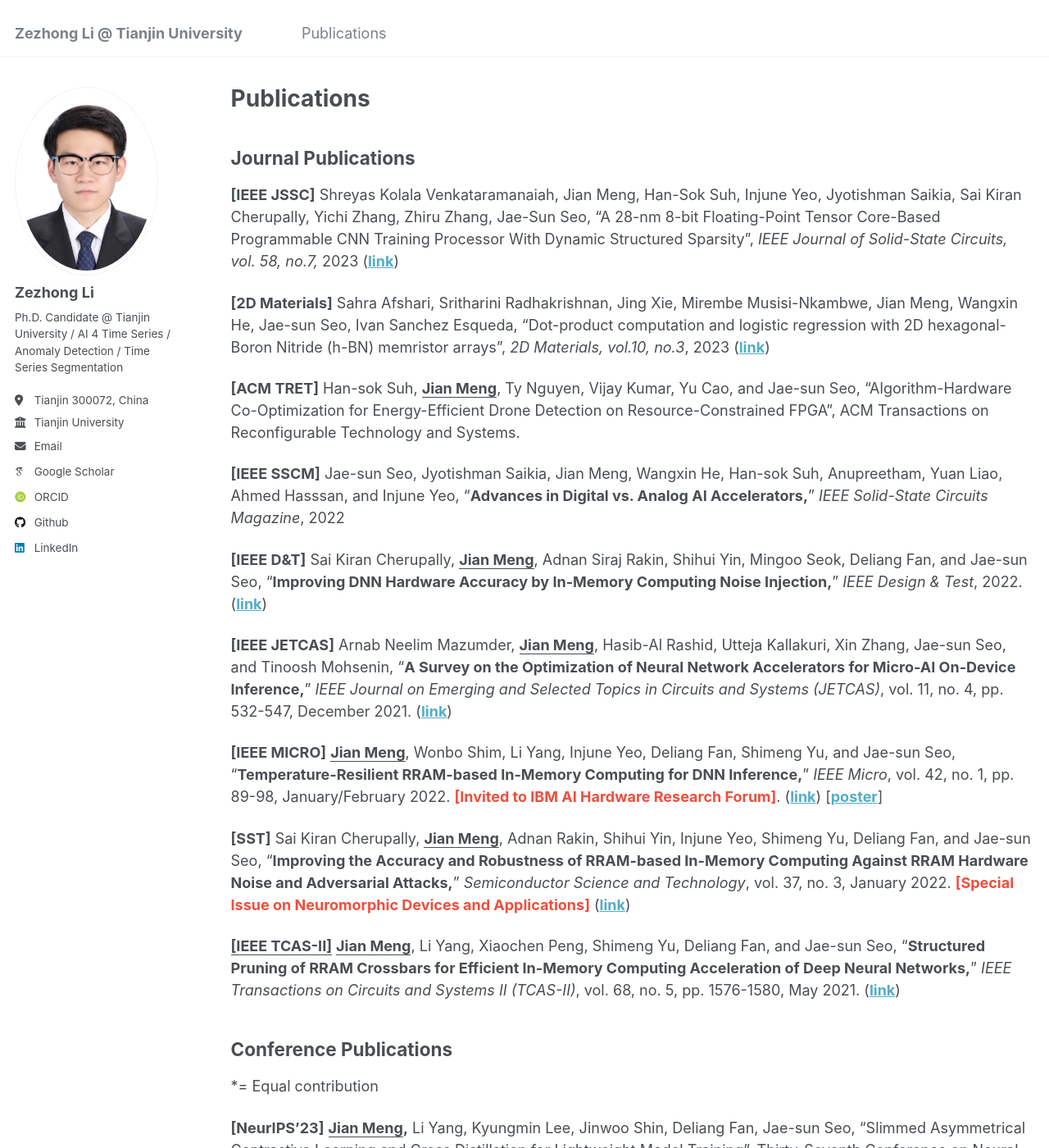
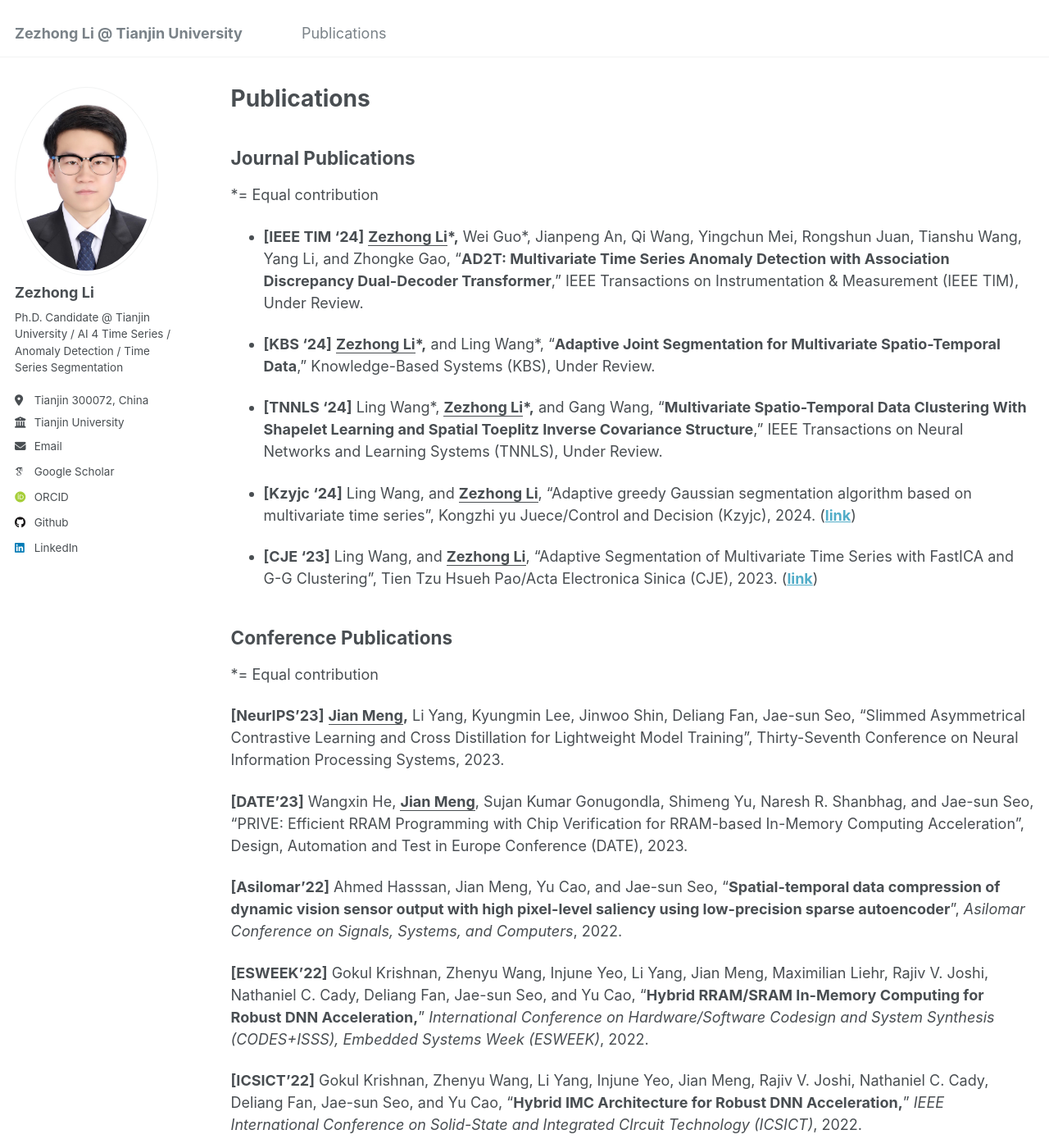
Before and after one commit to lzz19980125/lzz19980125.github.io, a Jekyll site: the page built from _pages/publications.md, in a window 1280 px wide and 1400 px high. Shown: the whole window at 82% size. Built offline with Jekyll 4.4.1, drawn with Linux system fonts in a browser that asks for light colours; some web fonts are replaced.

Commit message:
Update publications.md

```diff
--- a/_pages/publications.md
+++ b/_pages/publications.md
@@ -7,23 +7,18 @@ author_profile: true
 
 ## Journal Publications
 
-**[IEEE JSSC]** Shreyas Kolala Venkataramanaiah, Jian Meng, Han-Sok Suh, Injune Yeo, Jyotishman Saikia, Sai Kiran Cherupally, Yichi Zhang, Zhiru Zhang, Jae-Sun Seo, "A 28-nm 8-bit Floating-Point Tensor Core-Based Programmable CNN Training Processor With Dynamic Structured Sparsity", *IEEE Journal of Solid-State Circuits, vol. 58, no.7,* 2023 ([**link**](https://ieeexplore.ieee.org/abstract/document/10124223))
+*= Equal contribution
 
-**[2D Materials]** Sahra Afshari, Sritharini Radhakrishnan, Jing Xie, Mirembe Musisi-Nkambwe, Jian Meng, Wangxin He, Jae-sun Seo, Ivan Sanchez Esqueda, "Dot-product computation and logistic regression with 2D hexagonal-Boron Nitride (h-BN) memristor arrays", *2D Materials, vol.10, no.3*, 2023 ([**link**](https://iopscience.iop.org/article/10.1088/2053-1583/acdfe1/meta))
+- **[IEEE TIM '24]** **<u>Zezhong Li</u>\*,** Wei Guo\*, Jianpeng An, Qi Wang, Yingchun Mei, Rongshun Juan, Tianshu Wang, Yang Li, and Zhongke Gao, “**AD2T: Multivariate Time Series Anomaly Detection with Association Discrepancy Dual-Decoder Transformer**,” IEEE Transactions on Instrumentation & Measurement (IEEE TIM), Under Review.
 
-**[ACM TRET]** Han-sok Suh, **<u>Jian Meng</u>**, Ty Nguyen, Vijay Kumar, Yu Cao, and Jae-sun Seo, "Algorithm-Hardware Co-Optimization for Energy-Efficient Drone Detection on Resource-Constrained FPGA", ACM Transactions on Reconfigurable Technology and Systems.
+- **[KBS '24]** **<u>Zezhong Li</u>\*,** and Ling Wang\*, “**Adaptive Joint Segmentation for Multivariate Spatio-Temporal Data**,” Knowledge-Based Systems (KBS), Under Review.
 
-**[IEEE SSCM]** Jae-sun Seo, Jyotishman Saikia, Jian Meng, Wangxin He, Han-sok Suh, Anupreetham, Yuan Liao, Ahmed Hasssan, and Injune Yeo, “**Advances in Digital vs. Analog AI Accelerators,**” *IEEE Solid-State Circuits Magazine*, 2022
+- **[TNNLS '24]** Ling Wang\*, **<u>Zezhong Li</u>\*,** and Gang Wang, “**Multivariate Spatio-Temporal Data Clustering With Shapelet Learning and Spatial Toeplitz Inverse Covariance Structure**,” IEEE Transactions on Neural Networks and Learning Systems (TNNLS), Under Review.
 
-**[IEEE D&T]** Sai Kiran Cherupally, **<u>Jian Meng</u>**, Adnan Siraj Rakin, Shihui Yin, Mingoo Seok, Deliang Fan, and Jae-sun Seo, “**Improving DNN Hardware Accuracy by In-Memory Computing Noise Injection,**” *IEEE Design & Test*, 2022. ([**link**](https://ieeexplore.ieee.org/document/9663371))
+- **[Kzyjc '24]** Ling Wang, and **<u>Zezhong Li</u>**, "Adaptive greedy Gaussian segmentation algorithm based on multivariate time series", Kongzhi yu Juece/Control and Decision (Kzyjc), 2024. ([**link**](http://kzyjc.alljournals.cn/kzyjc/article/abstract/20240224?st=search))
 
-**[IEEE JETCAS]** Arnab Neelim Mazumder, **<u>Jian Meng</u>**, Hasib-Al Rashid, Utteja Kallakuri, Xin Zhang, Jae-sun Seo, and Tinoosh Mohsenin, “**A Survey on the Optimization of Neural Network Accelerators for Micro-AI On-Device Inference,**” *IEEE Journal on Emerging and Selected Topics in Circuits and Systems (JETCAS)*, vol. 11, no. 4, pp. 532-547, December 2021. ([**link**](https://ieeexplore.ieee.org/document/9627710))
+- **[CJE '23]** Ling Wang, and **<u>Zezhong Li</u>**, "Adaptive Segmentation of Multivariate Time Series with FastICA and G-G Clustering", Tien Tzu Hsueh Pao/Acta Electronica Sinica (CJE), 2023. ([**link**](https://www.ejournal.org.cn/CN/10.12263/DZXB.20220649))
 
-**[IEEE MICRO]** **<u>Jian Meng</u>**, Wonbo Shim, Li Yang, Injune Yeo, Deliang Fan, Shimeng Yu, and Jae-sun Seo, “**Temperature-Resilient RRAM-based In-Memory Computing for DNN Inference,**” *IEEE Micro*, vol. 42, no. 1, pp. 89-98, January/February 2022. <span style="color:rgb(240, 78, 60)">**[Invited to IBM AI Hardware Research Forum]**</span>. ([**link**](https://ieeexplore.ieee.org/document/9647971)) [[**poster**](https://mengjian0502.github.io/files/IBMAI_Fourm_Poster_ASU_Jian_V2.pdf)]
-
-**[SST]** Sai Kiran Cherupally, **<u>Jian Meng</u>**, Adnan Rakin, Shihui Yin, Injune Yeo, Shimeng Yu, Deliang Fan, and Jae-sun Seo, “**Improving the Accuracy and Robustness of RRAM-based In-Memory Computing Against RRAM Hardware Noise and Adversarial Attacks,**” *Semiconductor Science and Technology*, vol. 37, no. 3, January 2022. <span style="color:rgb(240, 78, 60)">**[Special Issue on Neuromorphic Devices and Applications]**</span> ([**link**](https://iopscience.iop.org/article/10.1088/1361-6641/ac461f/meta))
-
-**<u>[IEEE TCAS-II]</u>** **<u>Jian Meng</u>**, Li Yang, Xiaochen Peng, Shimeng Yu, Deliang Fan, and Jae-sun Seo, “**Structured Pruning of RRAM Crossbars for Efficient In-Memory Computing Acceleration of Deep Neural Networks,**” *IEEE Transactions on Circuits and Systems II (TCAS-II)*, vol. 68, no. 5, pp. 1576-1580, May 2021. ([**link**](https://ieeexplore.ieee.org/document/9387391))
 
 ## Conference Publications
 
```
